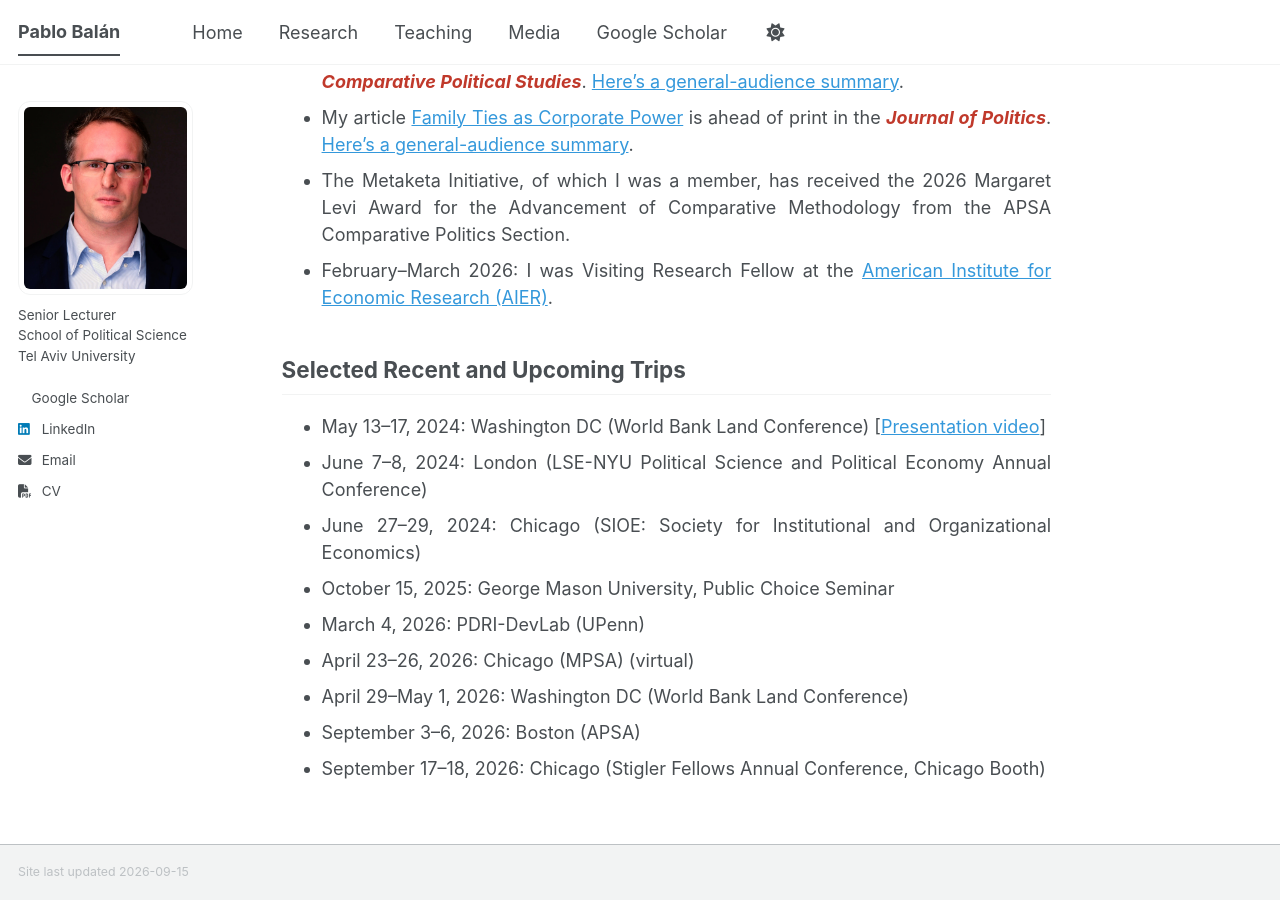
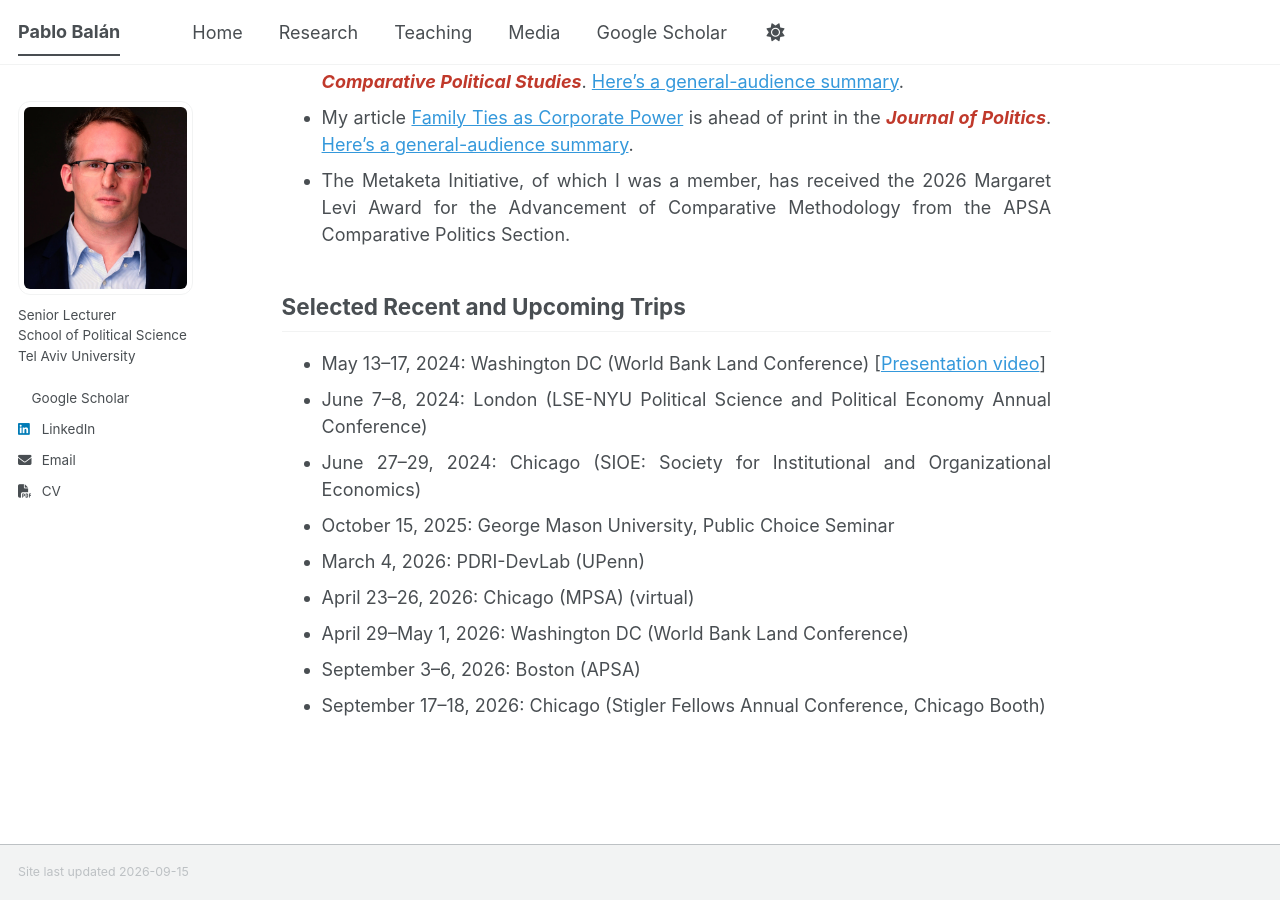
Before and after one commit to pablobalan/pablobalan.github.io, a Jekyll site: the page built from _pages/about.md, in a window 1280 px wide and 900 px high, scrolled down 972 px. Built offline with Jekyll 4.4.1, drawn with Linux system fonts in a browser that asks for light colours; a style sheet for code colours, icons or effects is not loaded; after the commit the page ends 1846 px from its top, so only the background shows below that.

Commit message:
Remove AIER fellowship news item
Co-Authored-By: Claude Opus 5 (1M context) <noreply@anthropic.com>
Claude-Session: https://claude.ai/code/session_01PGUuBhgz2x74MPakQ7gizF

```diff
--- a/_pages/about.md
+++ b/_pages/about.md
@@ -22,7 +22,6 @@ Before pursuing graduate studies at Harvard, I co-authored a general-audience [b
 * My article [Property Rights and Social Institutions in Urban Africa](/files/property-rights-cps-2026.pdf) is ahead of print in <strong><em class="journal-red">Comparative Political Studies</em></strong>. [Here's a general-audience summary](https://www.promarket.org/2026/07/29/property-rights-provide-an-exit-from-social-institutions/).
 * My article [Family Ties as Corporate Power](/files/family-ties-jop-2026.pdf) is ahead of print in the <strong><em class="journal-red">Journal of Politics</em></strong>. [Here's a general-audience summary](https://www.promarket.org/2023/07/24/family-ties-as-corporate-power/).
 * The Metaketa Initiative, of which I was a member, has received the 2026 Margaret Levi Award for the Advancement of Comparative Methodology from the APSA Comparative Politics Section.
-* February–March 2026: I was Visiting Research Fellow at the [American Institute for Economic Research (AIER)](https://aier.org/).
 
 ## Selected Recent and Upcoming Trips
 
```
Also changed, not shown: 1 other file.
